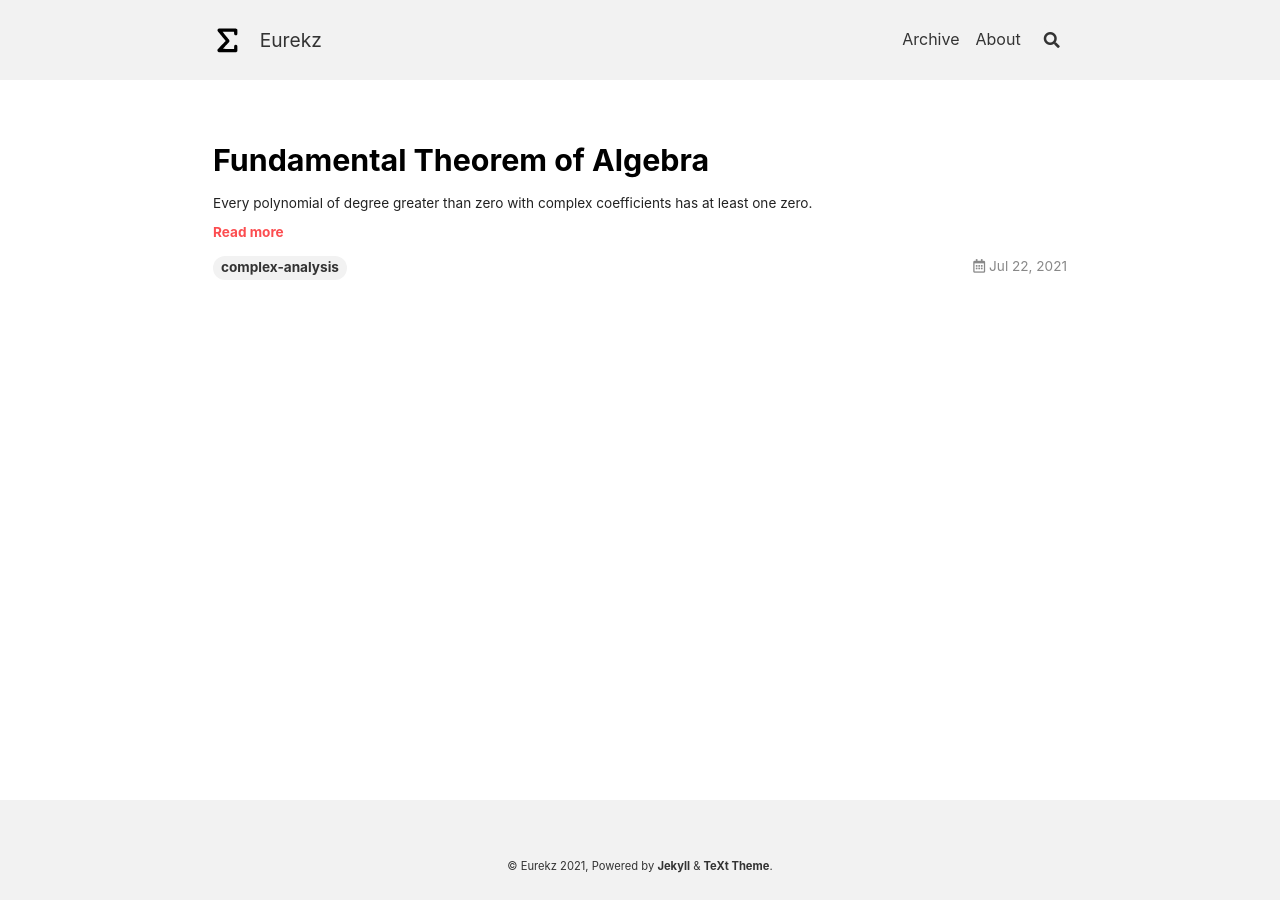
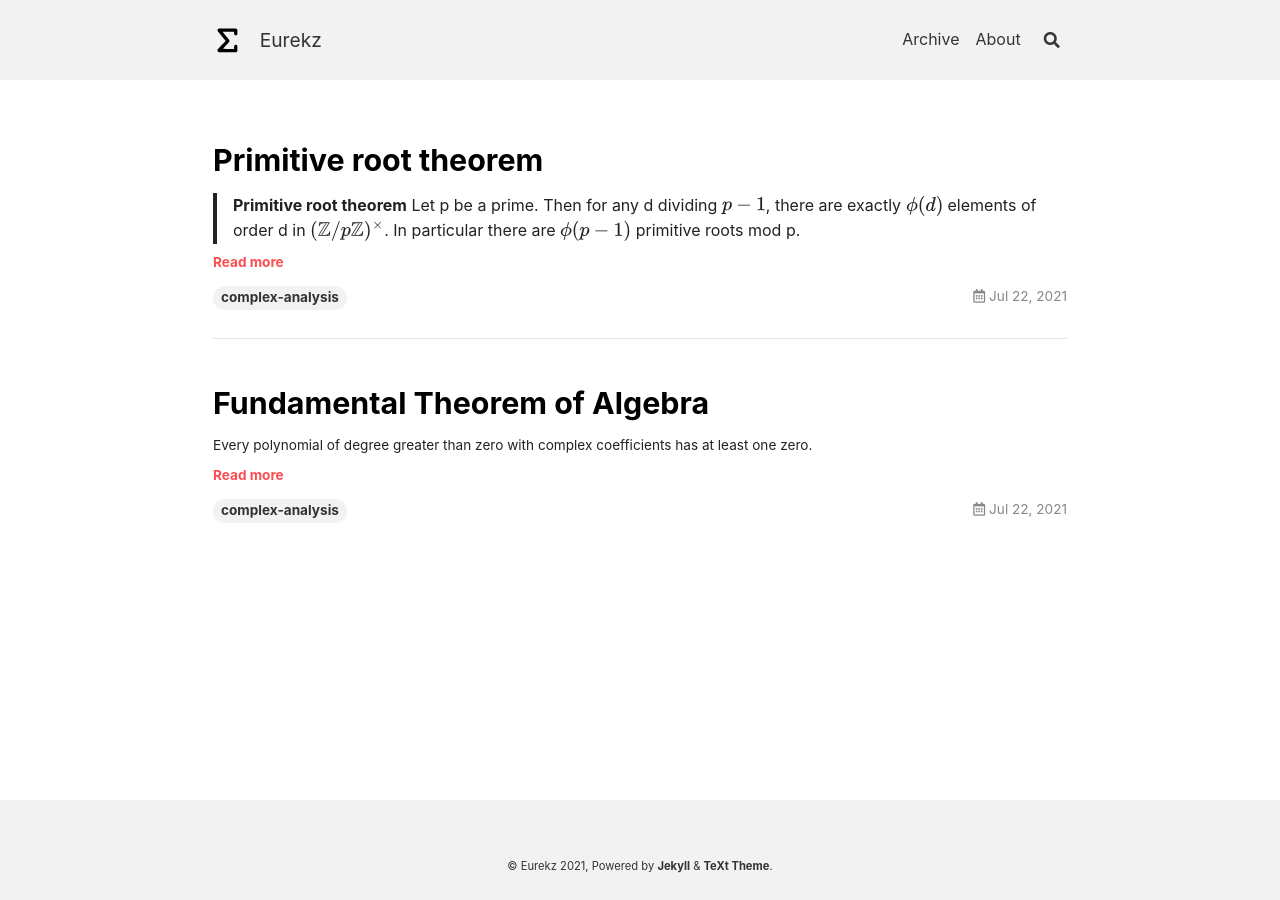
Before and after one commit to Yonderz/yonderz.github.io, a Jekyll site: the page built from index.html, in a window 1280 px wide. Built offline with Jekyll 4.4.1, drawn with Linux system fonts in a browser that asks for light colours; the list of posts is cut into pages by our own code.

Commit message:
primitive root

```diff
--- /dev/null
+++ b/_posts/2021-07-22-primitive-root-theorem.html
@@ -0,0 +1,60 @@
+---
+title: Primitive root theorem
+mathjax: true
+tags: complex-analysis
+key: 2021-07-22-primitive-root-theorem
+---
+<blockquote class="statement"><p><strong>Primitive root theorem</strong> Let p be a prime.<span class="intersentencespace"></span> Then for any d
+    dividing <span class="inline_math">\( p-1 \)</span>, there are exactly <span class="inline_math">\( \phi(d)
+        \)</span> elements of order d in <span class="inline_math">\( (\mathbb Z / p \mathbb Z)^\times \)</span>.<span
+        class="intersentencespace"></span> In particular there are <span class="inline_math">\( \phi(p-1) \)</span>
+    primitive roots mod p.<span class="intersentencespace"></span></p></blockquote>
+<!--more-->
+
+<ol>
+    <li><span class="inline_math">\( H_m \)</span>: For any <span class="inline_math">\( d_i \leq m \)</span> dividing
+        <span class="inline_math">\( p-1 \)</span>, there are exactly <span class="inline_math">\( \phi(d_i) \)</span>
+        elements of order <span class="inline_math">\( d_i \)</span> in <span class="inline_math">\( (\mathbb Z / p
+            \mathbb Z)^\times \)</span>.<span class="intersentencespace"></span>
+    </li>
+    <li><span class="inline_math">\( H_1 \)</span>: Only positive divisor of <span class="inline_math">\( p-1 \)</span>
+        less than 1 is 1.<span class="intersentencespace"></span> <span class="inline_math">\( H_1 \)</span> is
+        obviously true.<span class="intersentencespace"></span>
+    </li>
+    <li><span class="inline_math">\( H_k \)</span>: Assume <span class="inline_math">\( H_m \)</span> holds for some
+        positive integer k.<span class="intersentencespace"></span>
+    </li>
+    <li><span class="inline_math">\( H_{k+1} \)</span>:
+        <ol>
+            <li><span class="inline_math">\( k+1 \)</span> doesn’t divide <span class="inline_math">\( p-1
+                    \)</span>.<span class="intersentencespace"></span> Then <span class="inline_math">\( H_{k+1}
+                    \)</span> is true since <span class="inline_math">\( H_k \)</span> is true.<span
+                    class="intersentencespace"></span>
+            </li>
+            <li><span class="inline_math">\( k+1 \)</span> divides <span class="inline_math">\( p-1 \)</span>.<span
+                    class="intersentencespace"></span> Based on <span class="inline_math">\( H_k \)</span>, for any
+                <span class="inline_math">\( d_i &lt; k+1 \)</span> dividing <span class="inline_math">\( p-1 \)</span>,
+                there are exactly <span class="inline_math">\( \phi(d_i) \)</span> elements of order <span
+                    class="inline_math">\( d_i \)</span> in <span class="inline_math">\( (\mathbb Z / p \mathbb
+                    Z)^\times \)</span>.<span class="break"></span><span class="break"></span><span
+                    class="inline_math">\( k+1=d^* \)</span> divides <span class="inline_math">\( p-1 \)</span>.<span
+                    class="intersentencespace"></span> <span class="inline_math">\( x^{d^*}=1 \)</span> has <span
+                    class="inline_math">\( d^* \)</span> distinct roots mod p.<span class="intersentencespace"></span>
+                Clearly the order of the roots must divide <span class="inline_math">\( d^* \)</span>.<span
+                    class="intersentencespace"></span>
+                <div id="uid7" data-tralics-id="uid7" data-number="1" class="equation"> \begin{equation}
+                    d^{*}-\sum_{q | d^{*}, q&lt;d^*} \phi(q)=\phi(d^{*})
+                    \end{equation}
+                </div>
+                <p class="noindent">So there are exactly <span class="inline_math">\( \phi(k+1) \)</span> elements of
+                    order <span class="inline_math">\( k+1 \)</span> in <span class="inline_math">\( (\mathbb Z / p
+                        \mathbb Z)^\times \)</span>.<span class="intersentencespace"></span></p>
+            </li>
+        </ol>
+        <p>Overall, <span class="inline_math">\( H_{k+1} \)</span> is true.<span class="intersentencespace"></span></p>
+    </li>
+    <li>Based on M.I., <span class="inline_math">\( H_m \)</span> is true.<span class="intersentencespace"></span>
+    </li>
+</ol>
+
+<p style="text-align:right; font-size:1.5rem;">&#9723;</p>
```
Also changed, not shown: _posts/2021-07-22-FTA.html (+7 -6 lines).
